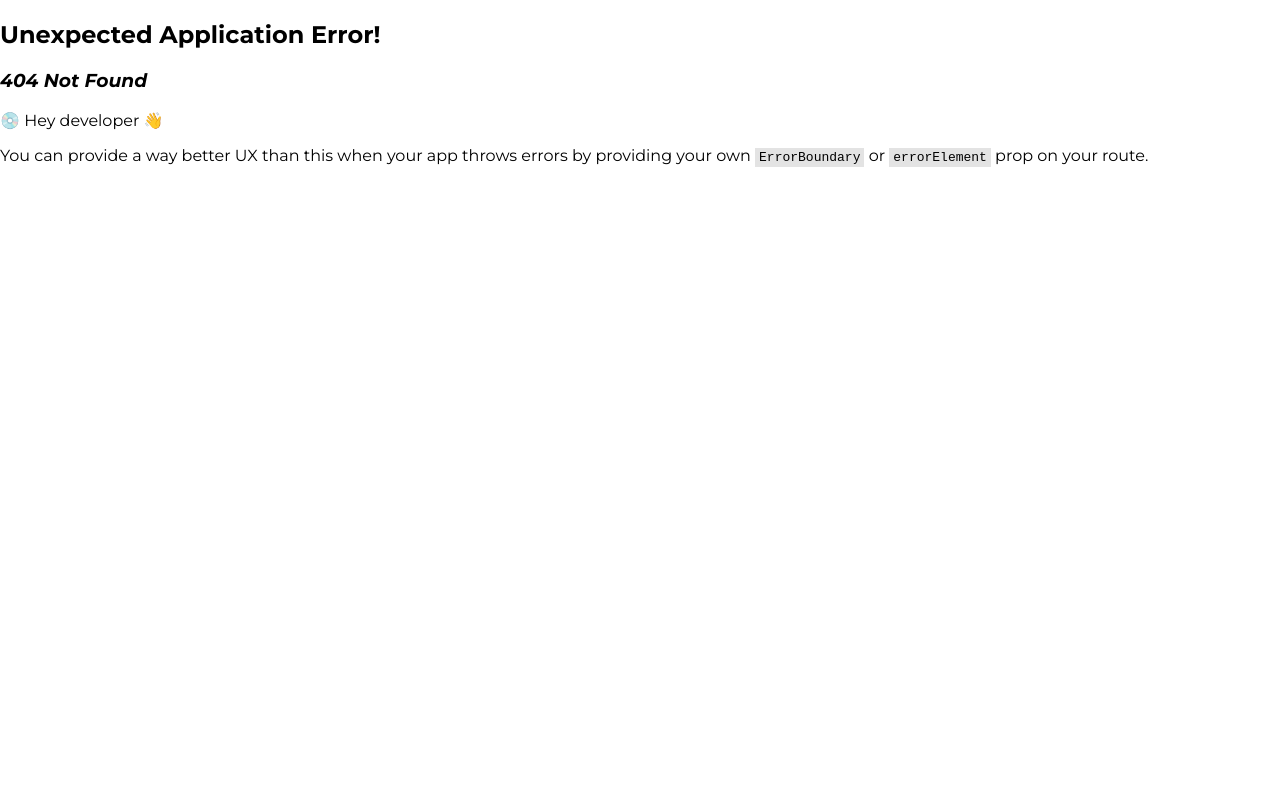
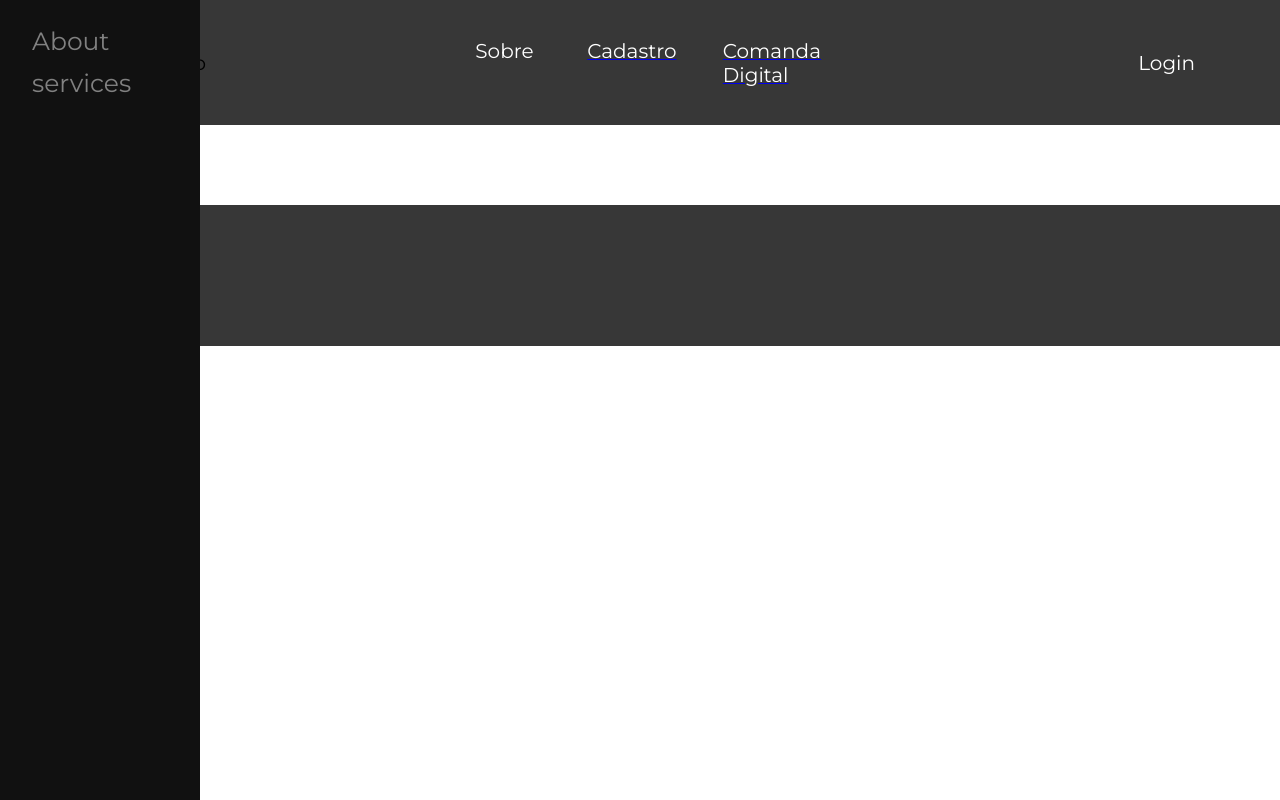
Before and after one commit to SabrinaCoelho/Projeto_Meu-Pedido, a React (Create React App) app: page /perfil in a window 1280 px wide. Before the commit this address had no page. Built offline with nearby package versions, Linux system fonts and the light colour scheme.

Commit message:
Criado LayoutBasePerfil

```diff
--- a/package.json
+++ b/package.json
@@ -5,6 +5,9 @@
   "dependencies": {
     "@emotion/react": "^11.11.4",
     "@emotion/styled": "^11.11.5",
+    "@fontsource/roboto": "^5.0.12",
+    "@mui/icons-material": "^5.15.15",
+    "@mui/material": "^5.15.15",
     "@testing-library/jest-dom": "^5.17.0",
     "@testing-library/react": "^13.4.0",
     "@testing-library/user-event": "^13.5.0",
--- a/public/index.html
+++ b/public/index.html
@@ -29,6 +29,7 @@
       work correctly both with client-side routing and a non-root public URL.
       Learn how to configure a non-root public URL by running `npm run build`.
     -->
+    <meta name="viewport" content="initial-scale=1, width=device-width" />
     <title>React App</title>
   </head>
   <body>
--- a/src/App.js
+++ b/src/App.js
@@ -2,12 +2,14 @@ import { Estilos } from "./componentes/EstilosGlobais/Estilos"
 import { ProvedorTema } from "./componentes/ProvedorTema/ProvedorTema"
 import { RouterProvider } from "react-router-dom/dist";
 import { router } from "./router/router";
+import Button from "@mui/icons-material";
+
 
 function App() {
   return (
     <ProvedorTema>
       <Estilos/>
-      <RouterProvider router={router} />
+      <RouterProvider router={router}/>
     </ProvedorTema>
   );
 }
--- /dev/null
+++ b/src/paginas/LayoutBasePerfil.jsx
@@ -0,0 +1,44 @@
+import styled from '@emotion/styled'
+import { Outlet } from "react-router-dom";
+
+const SideMenu = styled.div`
+    height: 100%;
+    width: 200px;
+    position: fixed;
+    z-index: 1;
+    top: 0;
+    left: 0;
+    background-color: #111;
+    overflow-x: hidden;
+    padding-top: 20px;
+
+`
+const SideMenuItem = styled.a`
+    padding: 6px 6px 6px 32px;
+    text-decoration: none;
+    font-size: 25px;
+    color: #818181;
+    display: block;
+
+    &:hover{
+        color: #f1f1f1;
+    }
+`
+const Conteudo = styled.div`
+    margin-left: 200px;
+`
+export const LayoutBasePerfil = () => {
+    let teste = ["About", "services"]
+    return(
+        <>
+            <SideMenu>
+                {
+                    teste.map(e => (<SideMenuItem>{e}</SideMenuItem>))
+                }
+            </SideMenu>
+            <Conteudo>
+                <Outlet/>
+            </Conteudo>
+        </>
+    )
+}
```
Also changed, not shown: src/router/router.jsx (+11 -0 lines), 1 other file (tests, documents, lock files or other folders).
